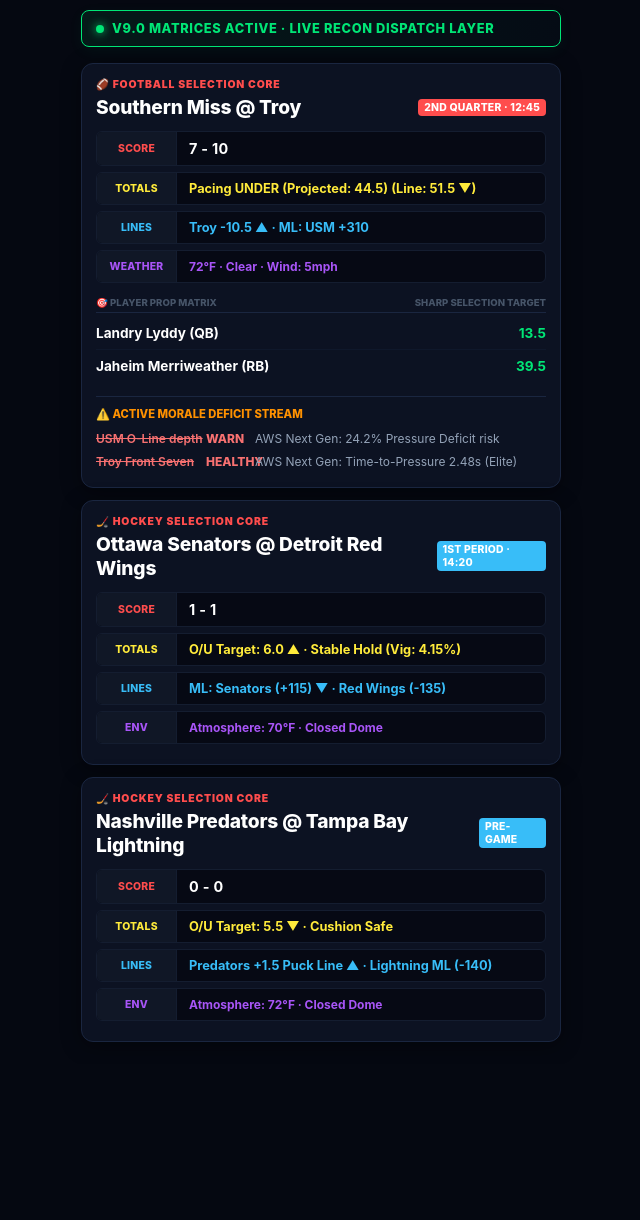
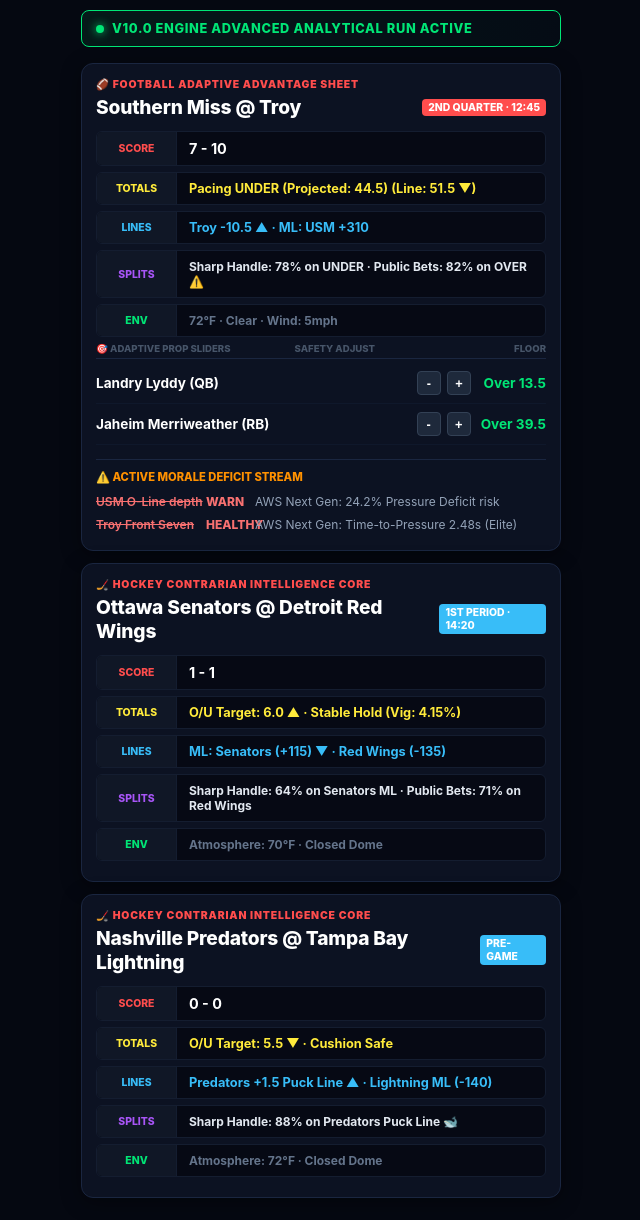
Before and after one commit to matty48653-design/Cee-app, a Flask app: page / in a window 1280 px wide. Shown: the whole page, without its empty margins (319-959 px from the left). Before the commit the page ends 1042 px from the top, so only its background shows below. Run offline with Flask 3, Linux system fonts and the light colour scheme.

Commit message:
Revise dashboard layout and player slider functionality
Updated the dashboard HTML to reflect changes in titles and styles, and added new functionality for adjusting player sliders.

```diff
--- a/templates/dashboard.html
+++ b/templates/dashboard.html
@@ -3,7 +3,7 @@
 <head>
     <meta charset="UTF-8">
     <meta name="viewport" content="width=device-width, initial-scale=1.0">
-    <title>Cee App - Premium Master Command</title>
+    <title>Cee App - Advanced Command Center</title>
     <style>
         body {
             background-color: #050811;
@@ -19,7 +19,6 @@
             margin: 0 auto;
         }
 
-        /* Sleek Status Bar Header Row */
         .system-test-badge {
             background: linear-gradient(90deg, rgba(0, 230, 118, 0.08) 0%, rgba(0, 184, 212, 0.02) 100%);
             border: 1px solid #00e676;
@@ -35,19 +34,10 @@
             display: flex;
             align-items: center;
             gap: 8px;
-            box-shadow: 0 4px 15px rgba(0, 230, 118, 0.05);
         }
 
-        .status-dot {
-            width: 8px;
-            height: 8px;
-            background-color: #00e676;
-            border-radius: 50%;
-            display: inline-block;
-            box-shadow: 0 0 10px #00e676;
-        }
+        .status-dot { width: 8px; height: 8px; background-color: #00e676; border-radius: 50%; display: inline-block; box-shadow: 0 0 10px #00e676; }
 
-        /* Clean High-Contrast Cards */
         .slate-card {
             background: #0c1222;
             border-radius: 12px;
@@ -57,41 +47,11 @@
             box-shadow: 0 4px 20px rgba(0, 0, 0, 0.4);
         }
 
-        .sport-type {
-            color: #ff4d4d;
-            font-size: 0.65rem;
-            font-weight: 900;
-            letter-spacing: 0.08em;
-            text-transform: uppercase;
-            margin-bottom: 4px;
-        }
+        .sport-type { color: #ff4d4d; font-size: 0.65rem; font-weight: 900; letter-spacing: 0.08em; text-transform: uppercase; margin-bottom: 4px; }
+        .game-title-row { display: flex; justify-content: space-between; align-items: center; margin-bottom: 12px; }
+        .game-title { font-size: 1.2rem; font-weight: 800; color: #ffffff; letter-spacing: -0.01em; }
+        .live-clock-badge { background: #ff4d4d; color: #ffffff; font-size: 0.65rem; font-weight: 800; padding: 2px 6px; border-radius: 4px; text-transform: uppercase; }
 
-        .game-title-row {
-            display: flex;
-            justify-content: space-between;
-            align-items: center;
-            margin-bottom: 12px;
-        }
-
-        .game-title {
-            font-size: 1.2rem;
-            font-weight: 800;
-            color: #ffffff;
-            letter-spacing: -0.01em;
-        }
-
-        .live-clock-badge {
-            background: #ff4d4d;
-            color: #ffffff;
-            font-size: 0.65rem;
-            font-weight: 800;
-            padding: 2px 6px;
-            border-radius: 4px;
-            text-transform: uppercase;
-            letter-spacing: 0.02em;
-        }
-
-        /* Distinct Betting Line Module Layout Blocks */
         .line-module-row {
             display: grid;
             grid-template-columns: 80px 1fr;
@@ -112,20 +72,33 @@
             align-items: center;
             justify-content: center;
             text-transform: uppercase;
-            letter-spacing: 0.02em;
             border-right: 1px solid #141d30;
         }
 
-        .module-value {
-            padding: 8px 12px;
-            font-weight: 700;
-            color: #ffffff;
+        .module-value { padding: 8px 12px; font-weight: 700; color: #ffffff; }
+
+        /* Interactive Milestone Layout Slider Elements */
+        .slider-controls {
+            display: flex;
+            align-items: center;
+            gap: 6px;
         }
 
-        /* Clean Matrix Tables */
-        .prop-section {
-            margin-top: 14px;
+        .btn-adjust {
+            background: #1e293b;
+            color: #ffffff;
+            border: 1px solid #334155;
+            border-radius: 4px;
+            width: 24px;
+            height: 24px;
+            font-size: 0.8rem;
+            font-weight: bold;
+            cursor: pointer;
+            display: flex;
+            align-items: center;
+            justify-content: center;
         }
+        .btn-adjust:active { background: #38bdf8; color: #000000; }
 
         .table-header {
             display: flex;
@@ -139,51 +112,17 @@
             margin-bottom: 4px;
         }
 
-        .prop-row {
-            padding: 8px 0;
-            display: flex;
-            justify-content: space-between;
-            align-items: center;
-        }
-        .prop-row:not(:last-child) {
-            border-bottom: 1px solid #0f182b;
-        }
+        .prop-row { display: flex; justify-content: space-between; align-items: center; padding: 8px 0; border-bottom: 1px solid #0f182b; }
+        .player-name { font-size: 0.85rem; font-weight: 700; color: #ffffff; }
+        .milestone-display-container { display: flex; align-items: center; gap: 10px; }
+        .milestone-text { font-size: 0.85rem; font-weight: 700; color: #00e676; min-width: 65px; text-align: right; }
 
-        .player-name {
-            font-size: 0.85rem;
-            font-weight: 700;
-            color: #ffffff;
-        }
-
-        .milestone-value {
-            font-size: 0.85rem;
-            font-weight: 700;
-            color: #00e676;
-            text-align: right;
-        }
-
-        /* Crisp Morale Deficit Component Protocol Loops */
-        .deficit-stream-title {
-            color: #ff9100;
-            font-size: 0.7rem;
-            font-weight: 800;
-            margin-top: 14px;
-            margin-bottom: 6px;
-            text-transform: uppercase;
-            border-top: 1px solid #1a2640;
-            padding-top: 10px;
-        }
-
-        .deficit-row {
-            display: flex;
-            align-items: center;
-            font-size: 0.75rem;
-            padding: 4px 0;
-        }
-
+        .deficit-stream-title { color: #ff9100; font-size: 0.7rem; font-weight: 800; margin-top: 14px; margin-bottom: 6px; text-transform: uppercase; border-top: 1px solid #1a2640; padding-top: 10px; }
+        .deficit-row { display: flex; align-items: center; font-size: 0.75rem; padding: 4px 0; }
         .deficit-player { color: #f87171; text-decoration: line-through; font-weight: 600; width: 110px; }
         .deficit-status { color: #f87171; font-weight: 800; width: 45px; }
         .deficit-desc { color: #94a3b8; flex: 1; padding-left: 4px; }
+        .nhl-status-tracker { color: #94a3b8; font-size: 0.8rem; line-height: 1.4; padding-top: 4px; }
     </style>
 </head>
 <body>
@@ -191,14 +130,14 @@
 <div id="matrix-container">
 
     <div class="system-test-badge">
-        <span class="status-dot"></span> V9.0 MATRICES ACTIVE · LIVE RECON DISPATCH LAYER
+        <span class="status-dot"></span> V10.0 ENGINE ADVANCED ANALYTICAL RUN ACTIVE
     </div>
 
     {% for match in matchups %}
     <div class="slate-card">
 
         {% if match.sport == 'NFL' %}
-        <div class="sport-type">🏈 FOOTBALL SELECTION CORE</div>
+        <div class="sport-type">🏈 FOOTBALL ADAPTIVE ADVANTAGE SHEET</div>
         <div class="game-title-row">
             <div class="game-title">{{ match.away_team }} @ {{ match.home_team }}</div>
             <div class="live-clock-badge">{{ match.live_clock }}</div>
@@ -206,7 +145,7 @@
 
         <div class="line-module-row">
             <div class="module-label" style="color: #ff4d4d;">SCORE</div>
-            <div class="module-value" style="font-size: 0.9rem; letter-spacing: 0.02em;">{{ match.live_score }}</div>
+            <div class="module-value" style="font-size: 0.9rem;">{{ match.live_score }}</div>
         </div>
         <div class="line-module-row">
             <div class="module-label" style="color: #ffeb3b;">TOTALS</div>
@@ -217,19 +156,30 @@
             <div class="module-value" style="color: #38bdf8;">{{ match.market_alert }}</div>
         </div>
         <div class="line-module-row">
-            <div class="module-label" style="color: #a855f7;">WEATHER</div>
-            <div class="module-value" style="color: #a855f7; font-size: 0.75rem;">{{ match.scan_status }}</div>
+            <div class="module-label" style="color: #a855f7;">SPLITS</div>
+            <div class="module-value" style="color: #e2e8f0; font-size: 0.75rem;">{{ match.splits_data }}</div>
+        </div>
+        <div class="line-module-row">
+            <div class="module-label" style="color: #00e676;">ENV</div>
+            <div class="module-value" style="color: #64748b; font-size: 0.75rem;">{{ match.scan_status }}</div>
         </div>
 
         <div class="prop-section">
             <div class="table-header">
-                <div>🎯 PLAYER PROP MATRIX</div>
-                <div>SHARP SELECTION TARGET</div>
+                <div>🎯 ADAPTIVE PROP SLIDERS</div>
+                <div style="text-align: right; padding-right: 75px;">SAFETY ADJUST</div>
+                <div>FLOOR</div>
             </div>
             {% for player in match.players %}
             <div class="prop-row">
                 <div class="player-name">{{ player.name }}</div>
-                <div class="milestone-value">{{ player.milestone }}</div>
+                <div class="milestone-display-container">
+                    <div class="slider-controls">
+                        <button class="btn-adjust" onclick="adjustSlider('{{ player.name }}', -1)">-</button>
+                        <button class="btn-adjust" onclick="adjustSlider('{{ player.name }}', 1)">+</button>
+                    </div>
+                    <div class="milestone-text" id="val-{{ player.name }}">Over {{ player.milestone }}</div>
+                </div>
             </div>
             {% endfor %}
         </div>
@@ -246,7 +196,7 @@
         {% endif %}
 
         {% elif match.sport == 'NHL' %}
-        <div class="sport-type">🏒 HOCKEY SELECTION CORE</div>
+        <div class="sport-type">🏒 HOCKEY CONTRARIAN INTELLIGENCE CORE</div>
         <div class="game-title-row">
             <div class="game-title">{{ match.away_team }} @ {{ match.home_team }}</div>
             <div class="live-clock-badge" style="background: #38bdf8;">{{ match.live_clock }}</div>
@@ -254,7 +204,7 @@
 
         <div class="line-module-row">
             <div class="module-label" style="color: #ff4d4d;">SCORE</div>
-            <div class="module-value" style="font-size: 0.9rem; letter-spacing: 0.02em;">{{ match.live_score }}</div>
+            <div class="module-value" style="font-size: 0.9rem;">{{ match.live_score }}</div>
         </div>
         <div class="line-module-row">
             <div class="module-label" style="color: #ffeb3b;">TOTALS</div>
@@ -265,8 +215,12 @@
             <div class="module-value" style="color: #38bdf8;">{{ match.market_alert }}</div>
         </div>
         <div class="line-module-row">
-            <div class="module-label" style="color: #a855f7;">ENV</div>
-            <div class="module-value" style="color: #a855f7; font-size: 0.75rem;">{{ match.scan_status }}</div>
+            <div class="module-label" style="color: #a855f7;">SPLITS</div>
+            <div class="module-value" style="color: #e2e8f0; font-size: 0.75rem;">{{ match.splits_data }}</div>
+        </div>
+        <div class="line-module-row">
+            <div class="module-label" style="color: #00e676;">ENV</div>
+            <div class="module-value" style="color: #64748b; font-size: 0.75rem;">{{ match.scan_status }}</div>
         </div>
         {% endif %}
 
@@ -275,5 +229,10 @@
 
 </div>
 
-</body>
-</html>
+<script>
+function adjustSlider(playerName, direction) {
+    const textElement = document.getElementById('val-' + playerName);
+    if (!textElement) return;
+
+    let currentVal = parseFloat(textElement.innerText.replace('Over ', ''));
+    let step = playerName.includes('(QB)') ? 1.0 : 5.0; // Completions move by 1, yards move by 5
```
